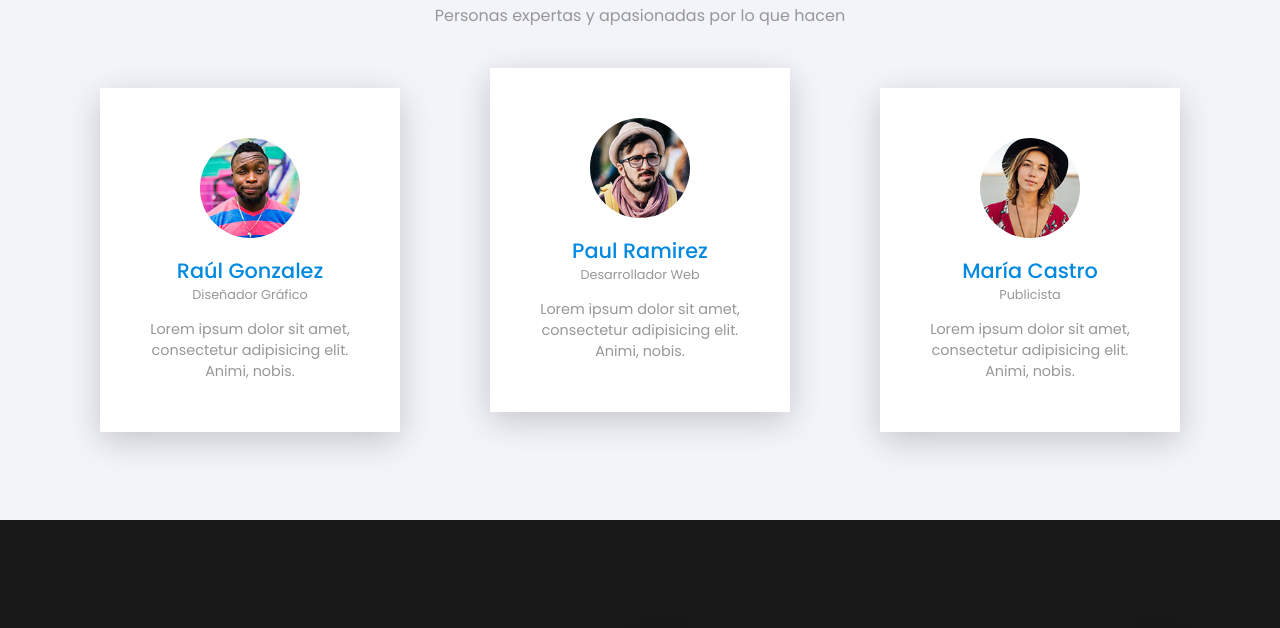
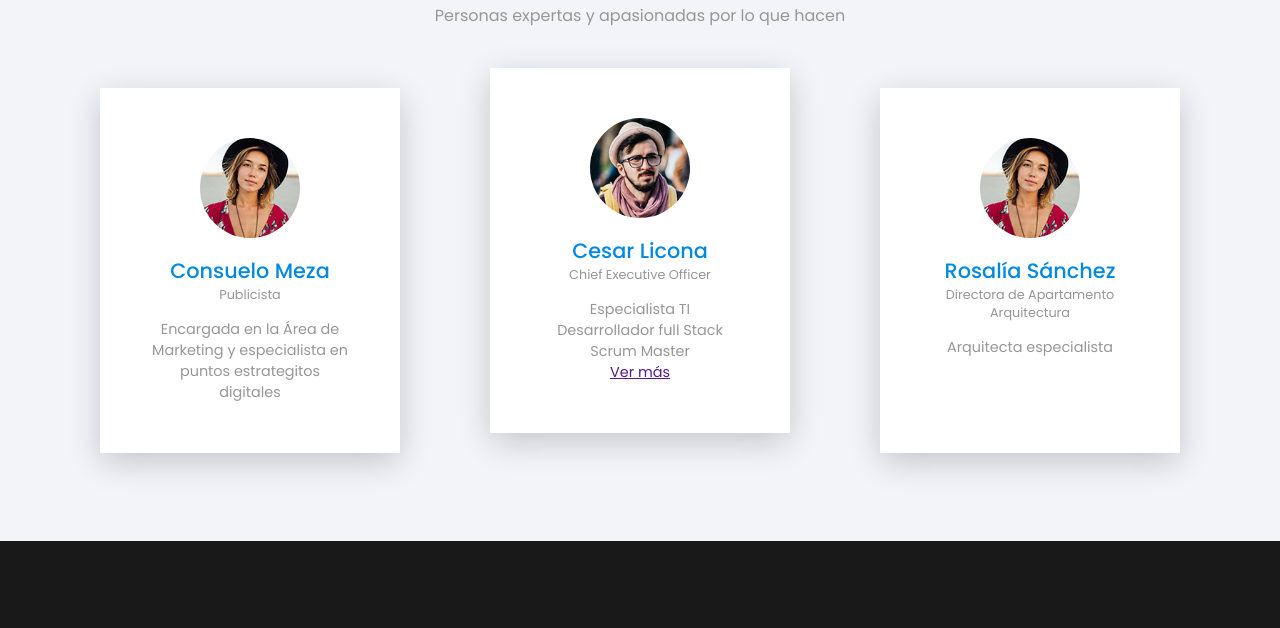
Before and after one commit to AugustoLE/JavaScript-jQuery-Web, a website: page index.html in a window 1280 px wide. Shown: the part 2883-3511 px from the top of the page. Drawn offline with Linux system fonts and the light colour scheme.

Commit message:
Modificación Equipo

```diff
--- a/index.html
+++ b/index.html
@@ -179,12 +179,12 @@
         <div class="equipo">
           <div class="persona-equipo">
             <div class="foto">
-              <img src="img/foto1.jpg" alt="Persona">
+              <img src="img/foto3.jpg" alt="Persona">
             </div>
             <div class="texto">
-              <h3>Raúl Gonzalez</h3>
-              <h4>Diseñador Gráfico</h4>
-              <p>Lorem ipsum dolor sit amet, consectetur adipisicing elit. Animi, nobis.</p>
+              <h3>Consuelo Meza</h3>
+              <h4>Publicista</h4>
+              <p>Encargada en la Área de Marketing y especialista en puntos estrategitos digitales</p>
             </div>
           </div>
 
@@ -193,9 +193,9 @@
               <img src="img/foto2.jpg" alt="Persona">
             </div>
             <div class="texto">
-              <h3>Paul Ramirez</h3>
-              <h4>Desarrollador Web</h4>
-              <p>Lorem ipsum dolor sit amet, consectetur adipisicing elit. Animi, nobis.</p>
+              <h3>Cesar Licona</h3>
+              <h4>Chief Executive Officer</h4>
+              <p>Especialista TI <br> Desarrollador full Stack <br> Scrum Master <br> <a href="">Ver más</a> </p>
             </div>
           </div>
 
@@ -204,9 +204,9 @@
               <img src="img/foto3.jpg" alt="Persona">
             </div>
             <div class="texto">
-              <h3>María Castro</h3>
-              <h4>Publicista</h4>
-              <p>Lorem ipsum dolor sit amet, consectetur adipisicing elit. Animi, nobis.</p>
+              <h3>Rosalía Sánchez</h3>
+              <h4>Directora de Apartamento <br> Arquitectura</h4>
+              <p>Arquitecta especialista</p>
             </div>
           </div>
 
```
